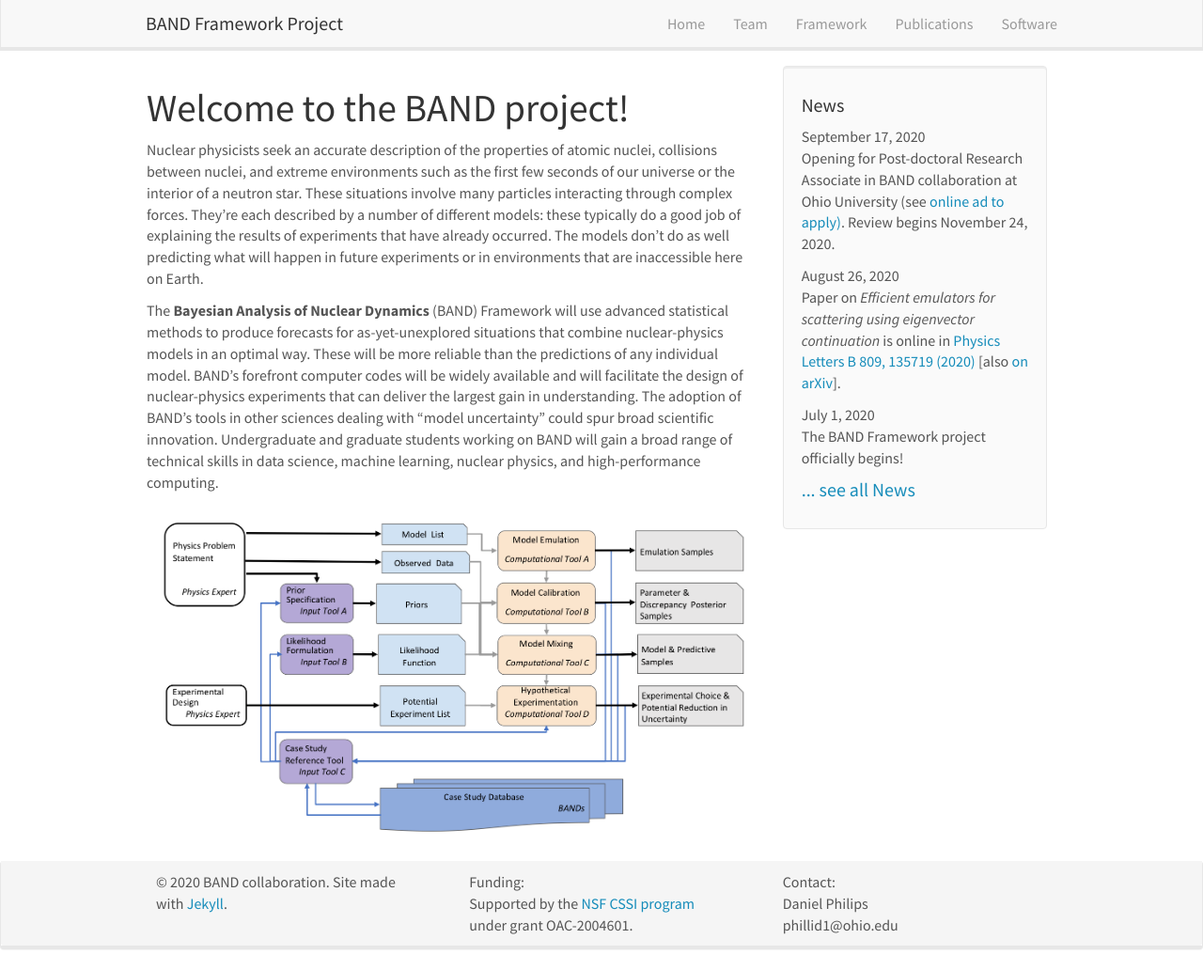
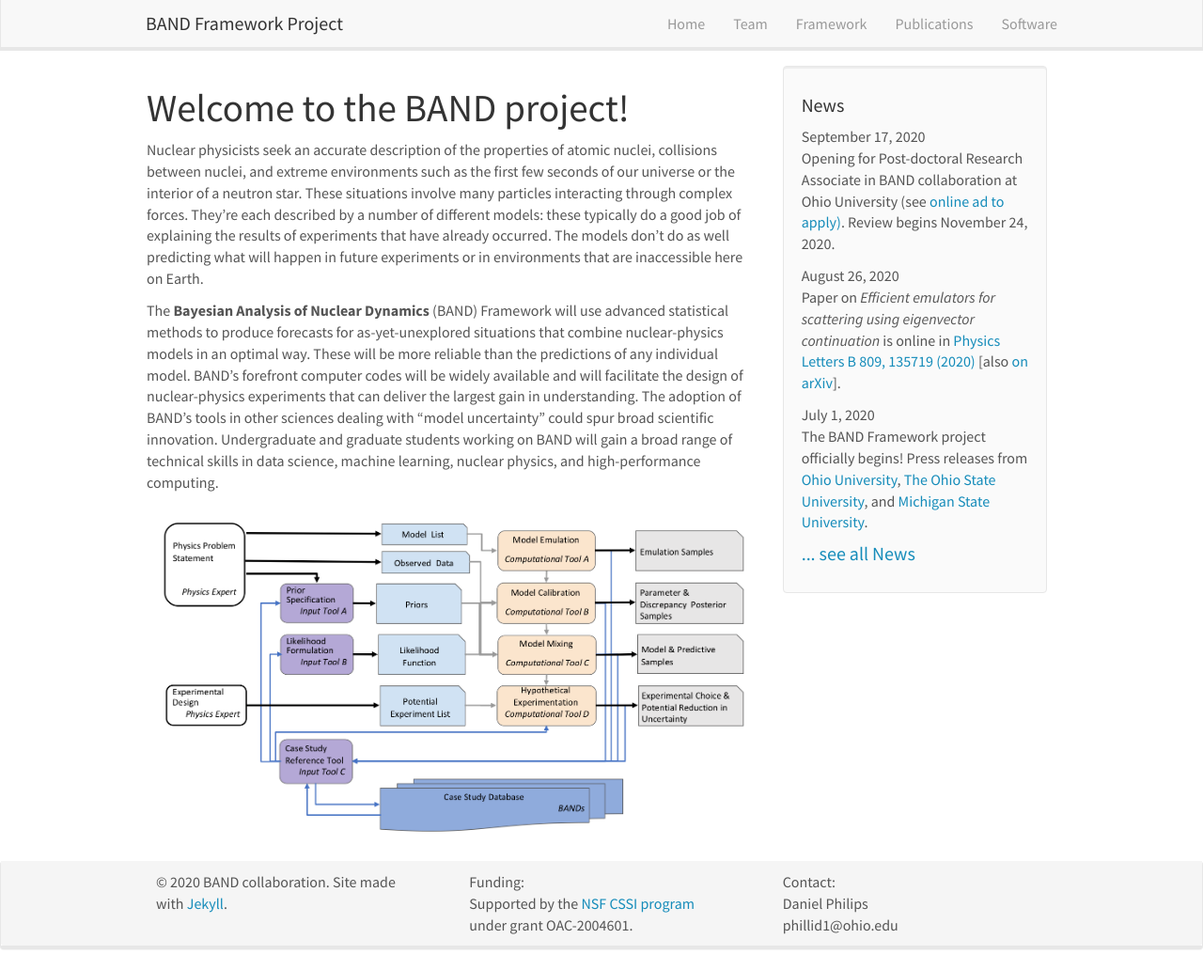
Before and after one commit to bandframework/bandframework.github.io, a Jekyll site: the page built from _pages/home.md, in a window 1280 px wide and 1032 px high. Shown: the whole window at 94% size. Built offline with Jekyll 4.4.1, drawn with Linux system fonts in a browser that asks for light colours; nearby versions of some CDN libraries.

Commit message:
added press release links

```diff
--- a/_data/news.yml
+++ b/_data/news.yml
@@ -5,4 +5,4 @@
   headline: "Paper on <i>Efficient emulators for scattering using eigenvector continuation</i> is online in <a href='https://doi.org/10.1016/j.physletb.2020.135719'>Physics Letters B 809, 135719 (2020)</a> [also <a href=''>on arXiv</a>]."
 
 - date: July 1, 2020
-  headline: "The BAND Framework project officially begins!"
+  headline: "The BAND Framework project officially begins! Press releases from <a href='https://www.ohio-forum.com/2020/05/phillips-leads-3-7-million-project-to-advance-nuclear-physics-experiments/'>Ohio University</a>, <a href='https://artsandsciences.osu.edu/news/band-physics-collaboration'>The Ohio State University</a>, and <a href='https://natsci.msu.edu/news/msu-part-of-multi-institutional-nsf-funded-project-to-advance-nuclear-physics-experiments/'>Michigan State University</a>."
```
